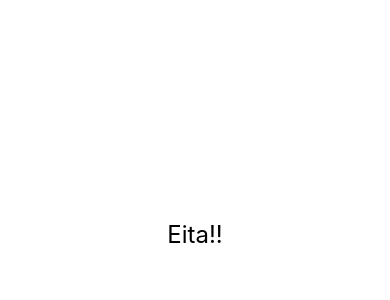
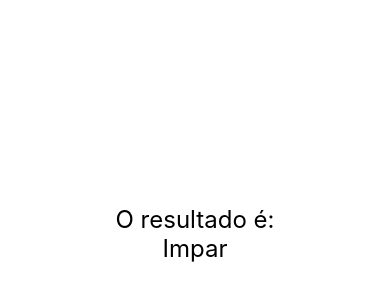
Before and after one commit to GeorgiSantana/Curso-React-Native, a React Native app: screen / in a window 390 px wide. Shown: the part 188-488 px from the top of the page. Built offline with nearby package versions, Linux system fonts and the light colour scheme.

Commit message:
Trabalhando condicional com operador ternario

```diff
--- a/src/App.js
+++ b/src/App.js
@@ -2,6 +2,7 @@
 import {View, StyleSheet} from 'react-native';
 //import ContadorV2 from './components/contador/ContadorV2';
 import Diferenciar from './components/Diferenciar';
+import ParImpar from './components/ParImpar';
 //import Pai from './components/indireta/Pai';
 //import Pai from './components/Pai';
 //import Botao from './components/Botao';
@@ -14,8 +15,10 @@
 
 export default () => (
   <View style={style.App}>
+    <ParImpar num={3}/>
+    {/*
     <Diferenciar />
-    {/*
+
     <ContadorV2 />
      <Pai />
      <Pai />
--- /dev/null
+++ b/src/components/ParImpar.js
@@ -0,0 +1,16 @@
+import React from 'react';
+import { View, Text } from 'react-native';
+import estilo from './estilo';
+
+export default ({ num = 0 }) => {
+  return (
+    <View>
+      <Text style={estilo.txtG}>O resultado é:</Text>
+      {num % 2 === 0
+        ?  <Text style={estilo.txtG}>Par</Text>
+        :  <Text style={estilo.txtG}>Impar</Text>
+
+      }
+    </View>
+  );
+};
```
